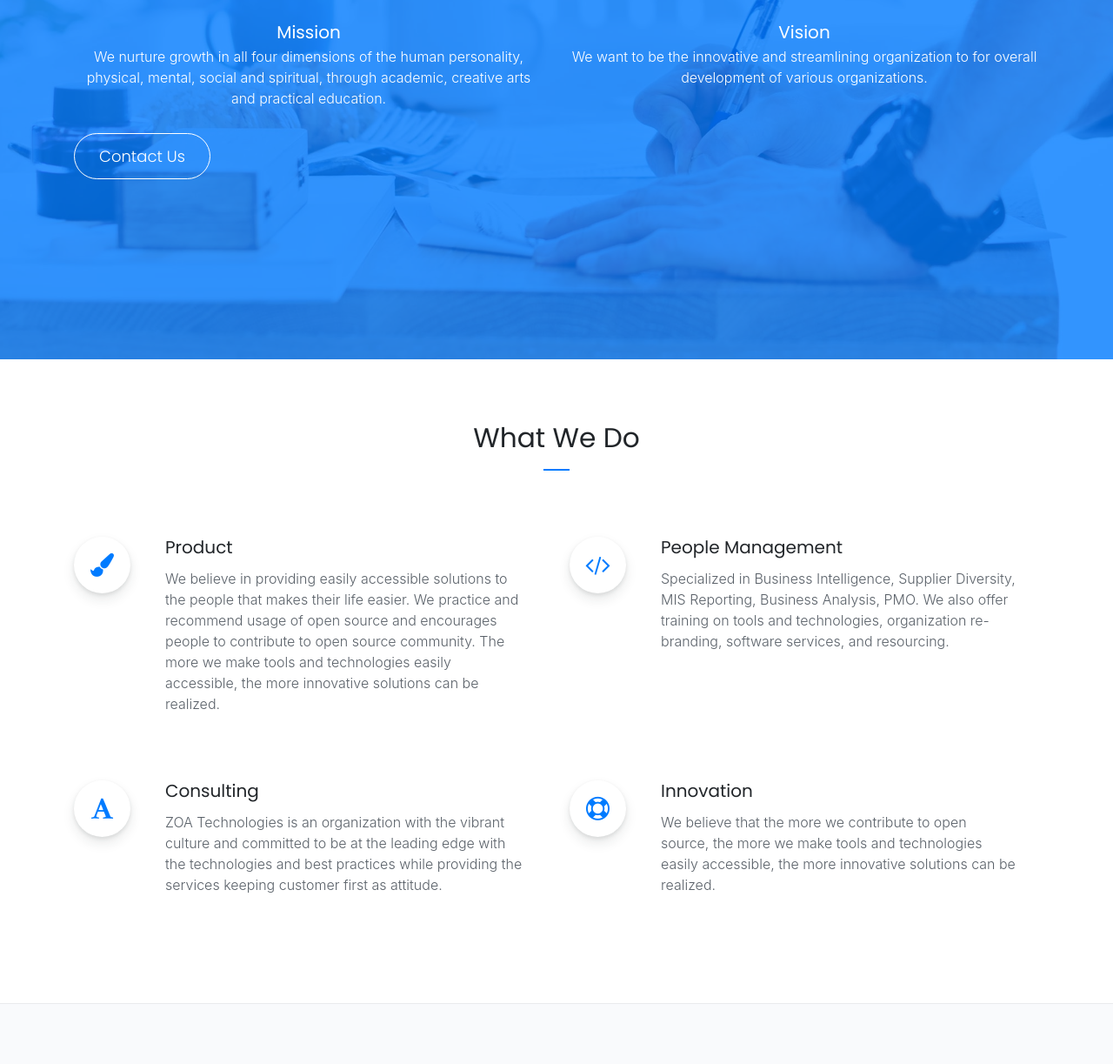
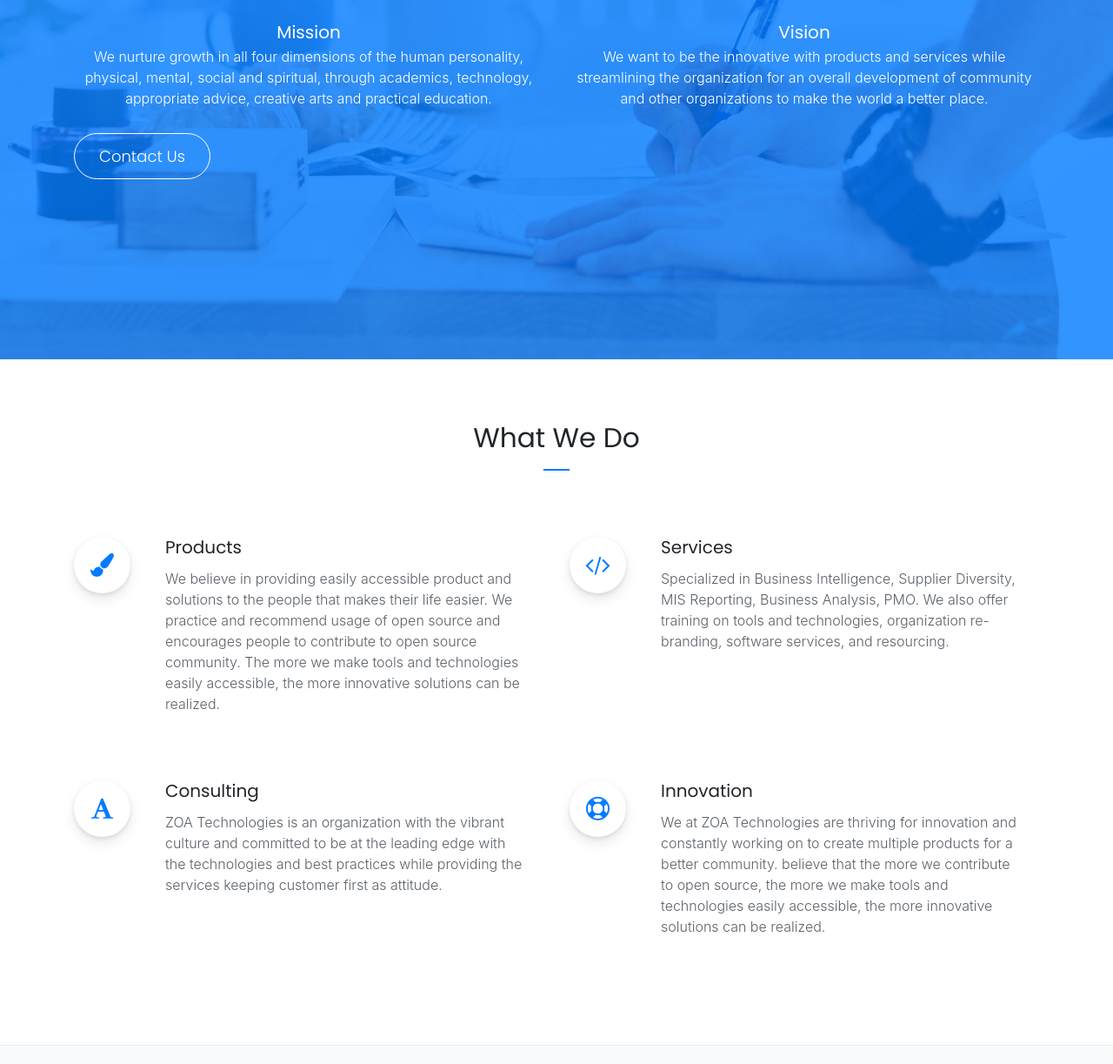
Before and after one commit to zoatechnologies/zoatechnologies.github.io, a plain HTML site: page index.html in a window 1280 px wide. Shown: the part 387-1610 px from the top of the page at 87% size. Drawn offline with nearby package versions, Linux system fonts and the light colour scheme.

Commit message:
Update index.html

```diff
--- a/index.html
+++ b/index.html
@@ -64,12 +64,12 @@
 	        <div class="row">
                 <div class="col-md-6 testimonial text-center text-white">
                     <h5 class="mb-1 text-white">Mission</h5>
-                    <p>We nurture growth in all four dimensions of the human personality, physical, mental, social and spiritual, through academic, creative arts and practical education.</p>
+                    <p>We nurture growth in all four dimensions of the human personality, physical, mental, social and spiritual, through academics, technology, appropriate advice, creative arts and practical education.</p>
                 </div>
 
                 <div class="col-md-6 testimonial text-center text-white">
                     <h5 class="mb-1 text-white">Vision</h5>
-                    <p>We want to be the innovative and streamlining organization to for overall development of various organizations.</p>
+                    <p>We want to be the innovative with products and services while streamlining the organization for an overall development of community and other organizations to make the world a better place.</p>
                 </div>
 
             </div>
@@ -94,15 +94,15 @@
               <div class="feature py-4 col-md-6 d-flex">
                 <div class="icon text-primary mr-3"><i class="fa fa-paint-brush"></i></div>
                 <div class="px-4">
-                    <h5>Product</h5>
-                    <p>We believe in providing easily accessible solutions to the people that makes their life easier. We practice and recommend usage of open source and encourages people to contribute to open source community. The more we make tools and technologies easily accessible, the more innovative solutions can be realized.
+                    <h5>Products</h5>
+                    <p>We believe in providing easily accessible product and solutions to the people that makes their life easier. We practice and recommend usage of open source and encourages people to contribute to open source community. The more we make tools and technologies easily accessible, the more innovative solutions can be realized.
                   </p>
                 </div>
               </div>
               <div class="feature py-4 col-md-6 d-flex">
                 <div class="icon text-primary mr-3"><i class="fa fa-code"></i></div>
                 <div class="px-4">
-                    <h5>People Management</h5>
+                    <h5>Services</h5>
                     <p>Specialized in Business Intelligence, Supplier Diversity, MIS Reporting, Business Analysis, PMO. We also offer training on tools and technologies, organization re-branding, software services, and resourcing.</p>
                 </div>
               </div>
@@ -120,7 +120,7 @@
                 <div class="icon text-primary mr-3"><i class="fa fa-support"></i></div>
                 <div class="px-4">
                     <h5>Innovation</h5>
-                    <p>We believe that the more we contribute to open source, the more we make tools and technologies easily accessible, the more innovative solutions can be realized.</p>
+                    <p>We at ZOA Technologies are thriving for innovation and constantly working on to create multiple products for a better community. believe that the more we contribute to open source, the more we make tools and technologies easily accessible, the more innovative solutions can be realized.</p>
                 </div>
               </div>
             </div>
@@ -176,7 +176,7 @@
             <div id="navbarNav">
               <ul class="navbar-nav">
                 <li class="nav-item active">
-                  <a class="nav-link" href="#">Copyright 2020 <span class="sr-only">(current)</span></a>
+                  <a class="nav-link" href="#">Copyright(C) 2019-2020 <span class="sr-only">(current)</span></a>
                 </li>
               </ul>
             </div>
```
